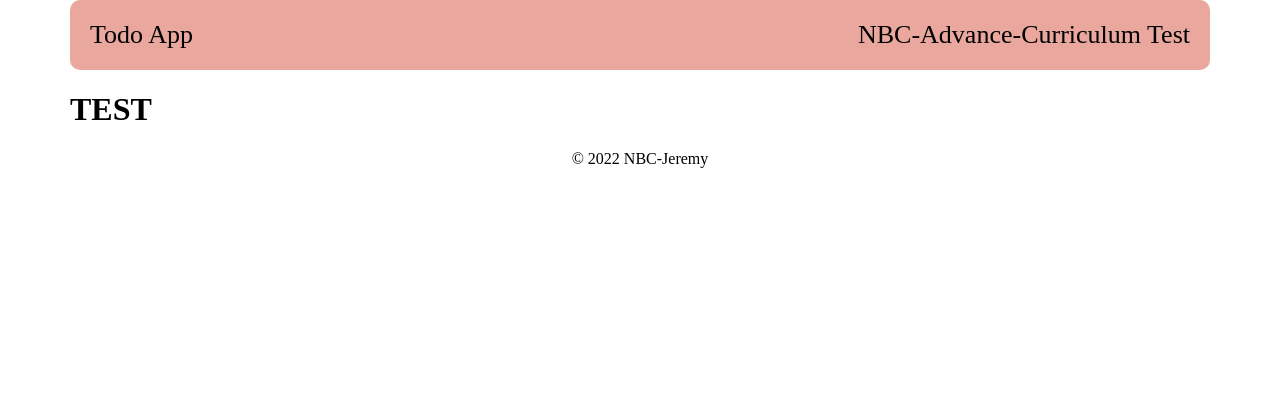
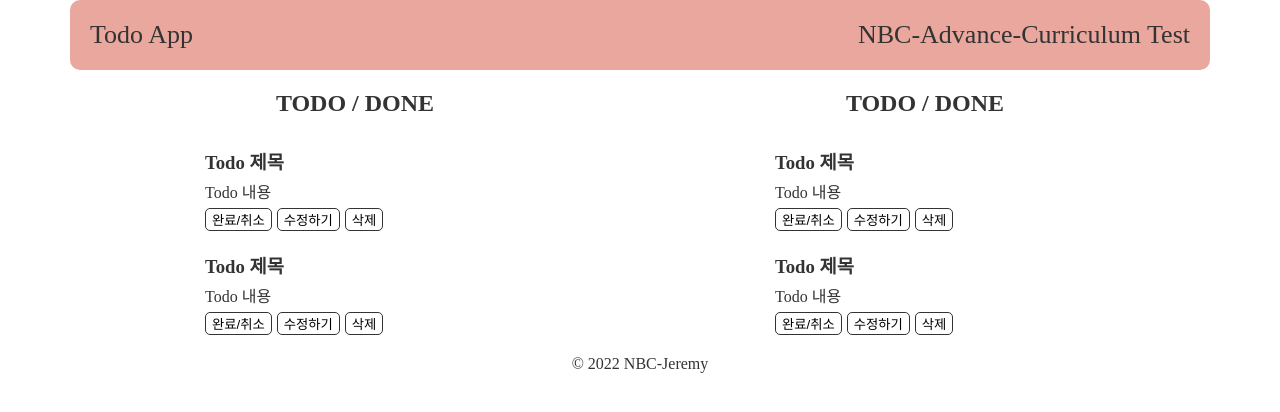
Before and after one commit to Jeremy-Kr/nbc-advance-curriculum, a React (Create React App) app: page / in a window 1280 px wide. Shown: the top 412 px of the page. Built offline with nearby package versions, Linux system fonts and the light colour scheme.

Commit message:
feat: create todo elements
- 투두리스트에서 사용하는 컴포넌트 UI를 사용할 수 있습니다.

by @Jeremy-Kr

```diff
--- a/src/App.js
+++ b/src/App.js
@@ -1,11 +1,12 @@
 import { GlobalStyle, Layout } from "./components/Common";
+import { TodoListContainer } from "./components/Todo";
 
 function App() {
   return (
     <>
       <GlobalStyle />
       <Layout>
-        <h1>TEST</h1>
+        <TodoListContainer></TodoListContainer>
       </Layout>
     </>
   );
--- /dev/null
+++ b/src/components/Common/Button.jsx
@@ -0,0 +1,23 @@
+import React from "react";
+import styled from "styled-components";
+
+const Button = ({ children }) => {
+  return <CustomButton>{children}</CustomButton>;
+};
+
+const CustomButton = styled.button`
+  background-color: #fff;
+  border: 1px solid #333;
+  margin-right: 5px;
+  border-radius: 5px;
+  transition: 0.2s;
+  &:last-of-type {
+    margin-right: 0px;
+  }
+  &:hover {
+    cursor: pointer;
+    background-color: #fce7e7;
+  }
+`;
+
+export default Button;
--- a/src/components/Common/Footer.jsx
+++ b/src/components/Common/Footer.jsx
@@ -13,6 +13,7 @@ const FooterContainer = styled.footer`
   display: flex;
   justify-content: center;
   margin: 10px;
+  color: #333;
 `;
 
 export default Footer;
--- a/src/components/Common/Header.jsx
+++ b/src/components/Common/Header.jsx
@@ -18,6 +18,7 @@ const HeaderContainer = styled.header`
   background-color: #e9a79d;
   height: 50px;
   border-radius: 10px;
+  color: #333;
 `;
 
 const HeaderText = styled.span`
--- a/src/components/Common/index.js
+++ b/src/components/Common/index.js
@@ -1,6 +1,7 @@
+import Button from "./Button";
 import Footer from "./Footer";
 import GlobalStyle from "./GlobalStyle";
 import Header from "./Header";
 import Layout from "./Layout";
 
-export { Footer, GlobalStyle, Header, Layout };
+export { Footer, GlobalStyle, Header, Layout, Button };
--- /dev/null
+++ b/src/components/Todo/TodoItem.jsx
@@ -0,0 +1,36 @@
+import React from "react";
+import styled from "styled-components";
+import { Button } from "../Common";
+
+const TodoItem = () => {
+  return (
+    <TodoItemWrapper>
+      <TodoItemTitle> Todo 제목 </TodoItemTitle>
+      <TodoItemContent>Todo 내용</TodoItemContent>
+      <div>
+        <Button>완료/취소</Button>
+        <Button>수정하기</Button>
+        <Button>삭제</Button>
+      </div>
+    </TodoItemWrapper>
+  );
+};
+
+const TodoItemWrapper = styled.div`
+  display: flex;
+  flex-direction: column;
+  padding: 10px;
+  width: 300px;
+  height: auto;
+`;
+
+const TodoItemTitle = styled.h3`
+  color: #333;
+  margin-bottom: 5px;
+`;
+const TodoItemContent = styled.div`
+  color: #333;
+  margin-bottom: 5px;
+`;
+
+export default TodoItem;
--- /dev/null
+++ b/src/components/Todo/TodoList.jsx
@@ -0,0 +1,26 @@
+import React from "react";
+import styled from "styled-components";
+import TodoItem from "./TodoItem";
+
+const TodoList = () => {
+  return (
+    <TodoListWrapper>
+      <TodoListTitle>TODO / DONE</TodoListTitle>
+      <TodoItem />
+      <TodoItem />
+    </TodoListWrapper>
+  );
+};
+
+const TodoListWrapper = styled.section`
+  display: flex;
+  flex-direction: column;
+  justify-content: center;
+  align-items: center;
+`;
+
+const TodoListTitle = styled.h2`
+  color: #333;
+`;
+
+export default TodoList;
--- /dev/null
+++ b/src/components/Todo/TodoListContainer.jsx
@@ -0,0 +1,19 @@
+import React from "react";
+import styled from "styled-components";
+import { TodoList } from "./";
+
+const TodoListContainer = () => {
+  return (
+    <TodoListContainerWrapper>
+      <TodoList />
+      <TodoList />
+    </TodoListContainerWrapper>
+  );
+};
+
+const TodoListContainerWrapper = styled.main`
+  display: flex;
+  justify-content: space-around;
+`;
+
+export default TodoListContainer;
--- /dev/null
+++ b/src/components/Todo/index.js
@@ -0,0 +1,5 @@
+import TodoListContainer from "./TodoListContainer";
+import TodoList from "./TodoList";
+import TodoItem from "./TodoItem";
+
+export { TodoListContainer, TodoList, TodoItem };
```
